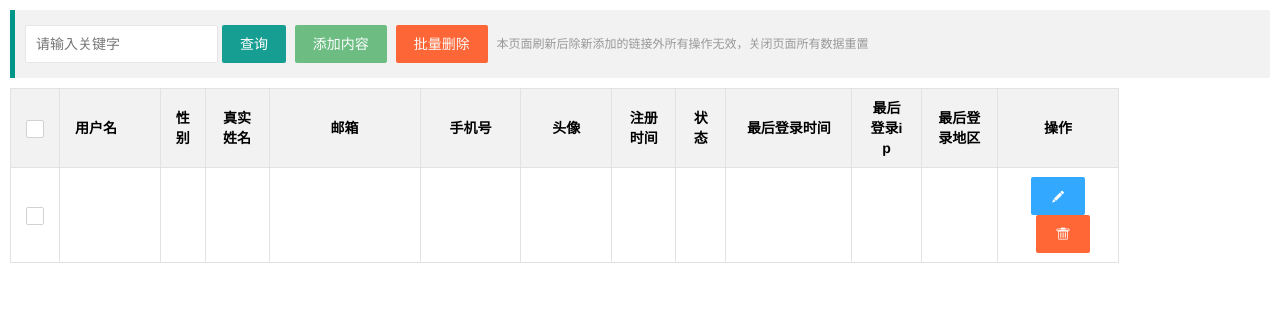
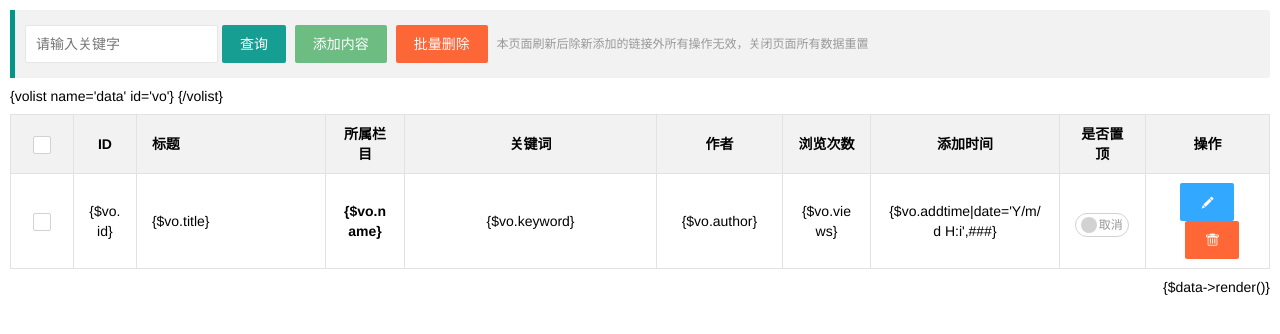
Before and after one commit to hbysdzl/tp5-, a PHP site: page /DbName/application/admin/view/article/index.html in a window 1280 px wide. Shown: the top 334 px of the page. Run offline with PHP 8.4, Linux system fonts and the light colour scheme.

Commit message:
内容上传图片及列表完成

```diff
--- a/application/admin/view/article/index.html
+++ b/application/admin/view/article/index.html
@@ -35,55 +35,43 @@
 	<div class="layui-form links_list">
 	  	<table class="layui-table">
 		    <colgroup>
-				<col width="10">
-				<col width="8%">
-				<col width="3%">
+				<col width="5%">
+				<col width="5%">
+				<col width="15%">
 				<col>
-				<col width="12%">
-				<col width="8%">
+				<col width="20%">
+				<col width="10%">
+				<col width="7%">
+				<col width="15%">
 				<col>
 				<col>
-				<col width="4%">
-				<col width="10%">
-				<col>
-				<col>
-				<col>
-				<col width="12%">
 		    </colgroup>
 		    <thead>
 				<tr>
 					<th><input type="checkbox" lay-skin="primary" lay-filter="allChoose" id="allChoose"></th>
-					<th style="text-align:left;">用户名</th>
-					<th>性别</th>
-					<th>真实姓名</th>
-					<th>邮箱</th>
-					<th>手机号</th>
-					<th>头像</th>
-					<th>注册时间</th>
-					<th>状态</th>
-					<th>最后登录时间</th>
-					<th>最后登录ip</th>
-					<th>最后登录地区</th>
+					<th>ID</th>
+					<th style="text-align:left;">标题</th>
+					<th>所属栏目</th>
+					<th>关键词</th>
+					<th>作者</th>
+					<th>浏览次数</th>
+					<th>添加时间</th>
+					<th>是否置顶</th>
 					<th>操作</th>
 				</tr>
 		    </thead>
 		    <tbody class="links_content">
+		    	{volist name='data' id='vo'}
 		    	<tr>
-					<td><input type="checkbox" name="" lay-skin="primary" id="" ></td>
-					<td style="text-align:left;"></td>
-					<td>
-					</td>
-					<td></td>
-					<td></td>
-					<td></td>
-					<td><img src="" width="60"></td>
-					<td></td>
-					<td>
-
-					</td>
-					<td></td>
-					<td></td>
-					<td></td>
+					<td><input type="checkbox" lay-skin="primary" id="{$vo.id}" ></td>
+					<td>{$vo.id}</td>
+					<td style="text-align:left;">{$vo.title}</td>
+					<th>{$vo.name}</th>
+					<td>{$vo.keyword}</td>
+					<td>{$vo.author}</td>
+					<td>{$vo.views}</td>
+					<td>{$vo.addtime|date='Y/m/d H:i',###}</td>
+					<td><input type="checkbox" value="{$vo.id}" name="istop" lay-filter="istop" lay-skin="switch" {$vo.istop == '1'? 'checked':''} lay-text="置顶|取消"></td>
 					<td>
 						 <button class="layui-btn layui-btn-sm layui-btn-normal" id="">
     						<i class="layui-icon">&#xe642;</i>
@@ -93,11 +81,12 @@
   						 </button>
 					</td>
 				</tr>
-
+				{/volist}
 		    </tbody>
 		</table>
 	</div>
 	<div id="page">
+		{$data->render()}
 	</div>
 	<script type="text/javascript" src="__ADMIN__/layui/layui.js"></script>
 	<script type="text/javascript" src="__ADMIN__/js/curdajax.js"></script>
@@ -110,7 +99,13 @@
 	        ajaxadd('article_btn','添加内容',"{:url('add')}");
 	        ajaxedit('栏目编辑',"{:url('edit','',false)}");
 	        ajaxdel("{:url('delete')}");
-    });
+
+
+	        //置顶
+	        form.on('switch(istop)',function(data){
+	        	console.log(data);
+	        })
+    	});
 	</script>
 </body>
 </html>
```
Also changed, not shown: application/admin/controller/Article.php (+12 -2 lines), application/admin/controller/Common.php (+20 -1 lines), application/admin/model/Article.php (+23 -1 lines), application/admin/validate/Article.php (+30 -2 lines), application/admin/view/article/add.html (+46 -3 lines), public/static/database.sql (+10 -0 lines), public/ueditor/php/upload/image/20190306/1551850875.png (deleted), public/uploads/20190312/0ad49af987f6074caa876acbf4cd28e5.jpg (added), public/uploads/20190312/1b751286bcaeeac642a23a1d32906152.jpg (added), public/uploads/20190312/23927141f1e3184a43e50ca2c0c4a609.jpg (added), public/uploads/20190312/445a3d7df1554cc24a3e3537ebdfc3e8.jpg (added), public/uploads/20190312/6396f7b589c57012a39dbfb364f7318e.jpg (added), public/uploads/20190312/77bc3c3570a62b3224bec281caa70edb.jpg (added), public/uploads/20190312/83cde4e76c86f90a4d2bb60f836b72e2.jpg (added), 4 more files.
